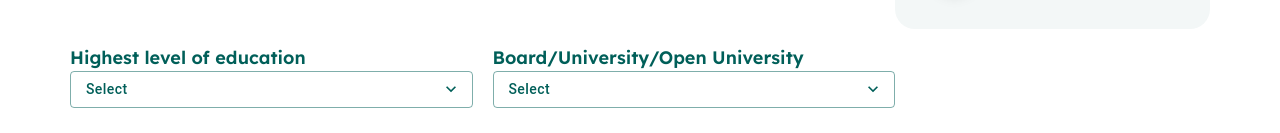
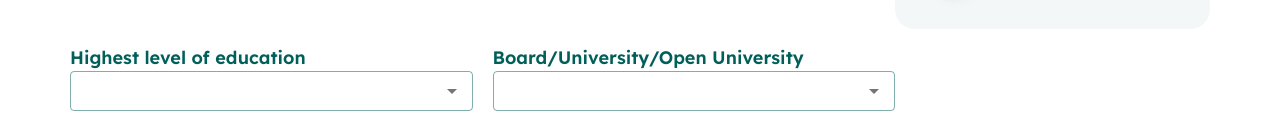
Before and after one commit to mayurkukade/Salaryfy, a React (Vite) app in the folder salaryfy/: page /questionnaire/fresher-profile-upload in a window 1280 px wide. Shown: the part 647-780 px from the top of the page. Built offline with nearby package versions, Linux system fonts and the light colour scheme.

Commit message:
did changes

```diff
--- a/salaryfy/src/features/api-integration/profile-qualification/profile-qualification.slice.ts
+++ b/salaryfy/src/features/api-integration/profile-qualification/profile-qualification.slice.ts
@@ -14,10 +14,14 @@ const profileQualificationSlice = apiSlice.injectEndpoints({
         body: payload
       }),
       invalidatesTags: ['get-profile-qualiication']
+    }),
+    universitySuggestions: builder.query({
+      query: (userInput: string) => `/ESuggest/get-suggestions?userInput=${encodeURIComponent(userInput)}&education=Graduation`,
+      providesTags: ['get-universities']
     })
   }),
 });
 
-export const { useLazyGetProfileQuery, useSaveProfileMutation } = profileQualificationSlice;
+export const { useLazyGetProfileQuery, useSaveProfileMutation, useLazyUniversitySuggestionsQuery } = profileQualificationSlice;
 
 export default profileQualificationSlice;
--- a/salaryfy/src/features/apiSlice.ts
+++ b/salaryfy/src/features/apiSlice.ts
@@ -4,6 +4,6 @@ import { createApi,fetchBaseQuery } from "@reduxjs/toolkit/query/react";
 import APP_CONSTANTS from "../contants/app.contants";
 export const  apiSlice = createApi({
     baseQuery:fetchBaseQuery({baseUrl: APP_CONSTANTS.SERVER_URL}),
-    tagTypes:["User", "Jobs", "jobs-filter", "job-id", "user-id", "user-resume", "user-files", "upcoming-interviews", "get-profile-qualiication", "jobs-recommended", "get-user-skills", "set-user-skills"],
+    tagTypes:["User", "Jobs", "jobs-filter", "job-id", "user-id", "user-resume", "user-files", "upcoming-interviews", "get-profile-qualiication", "jobs-recommended", "get-user-skills", "set-user-skills", "get-universities"],
     endpoints: (builder) => ({}),
 })
--- a/salaryfy/src/modules/questionnaire/pages/fresher-profile-upload.page.tsx
+++ b/salaryfy/src/modules/questionnaire/pages/fresher-profile-upload.page.tsx
@@ -1,8 +1,8 @@
-import { Button, TextField } from "@mui/material";
+import { Autocomplete, AutocompleteChangeDetails, AutocompleteChangeReason, Button, Menu, MenuItem, TextField } from "@mui/material";
 import DropdownMenu from "../../../components/DropdownMenu";
 import { HavingDoubts } from "../components/having-doubts.component";
 import KeyboardArrowDownIcon from "@mui/icons-material/KeyboardArrowDown";
-import { ChangeEvent, useEffect, useRef, useState } from "react";
+import { ChangeEvent, SyntheticEvent, useEffect, useRef, useState } from "react";
 import { FILE_UPLOAD_TYPES } from "../constants/file-upload.enum";
 import { useLazyGetUserSkillsQuery, useSetUserSkillsMutation, useUploadFileMutation } from "../../../features/api-integration/user-profile/user-profile.slice";
 import { useSelector } from "react-redux";
@@ -14,6 +14,7 @@ import { QuestionnaireHttpClient } from "../services/questionnaire.service";
 import { CommonUtilities } from "../../../utils/common.utilities";
 import { EducationalSkillsType, FresherProfileUploadService, INITIAL_EDUCATIONAL_SKILLS } from "../services/fresher-profile-upload.service";
 import { BOARD_LIST, HIGHEST_EDUCATION, HIGHEST_EDUCATION_LIST, STREAM_LIST, STREAM_NOBOARD_LIST } from "../constants/fresher-profile-upload.list";
+import { useLazyUniversitySuggestionsQuery } from "../../../features/api-integration/profile-qualification/profile-qualification.slice";
 // import BottomPageNavigationBar from "../components/bottom-navigation-bar.component";
 
 export default function FresherProfileUploadPage() {
@@ -38,6 +39,7 @@ function FresherProfileUpload() {
   const [fileUploadPost] = useUploadFileMutation();
   const [getUserSkills] = useLazyGetUserSkillsQuery();
   const [setUserSkills] = useSetUserSkillsMutation();
+  const [getUniversities] = useLazyUniversitySuggestionsQuery();
   const userId = useSelector((state: RootState) => state.authSlice.userId);
   const [skills, setSkills] = useState<Set<string>>(new Set([]));
   const httpClient: QuestionnaireHttpClient = new QuestionnaireHttpClient();
@@ -64,6 +66,21 @@ function FresherProfileUpload() {
     }
 
   }, [educationalSkills.highestEducationList]);
+
+  function onBoardUniversityFieldInput(value: string) {
+    const selectedHighestEducation = educationalSkills.highestEducationList.find(e => e.selected);
+    if (selectedHighestEducation?.value !== HIGHEST_EDUCATION.MATRIC && selectedHighestEducation?.value !== HIGHEST_EDUCATION.INTER) {
+
+      httpClient.request( getUniversities(value) )
+        .pipe(
+          concatMap(async ({ data: { list: response } }) => response)
+        )
+        .subscribe(
+          (response) => console.log(response),
+          (error) => console.log(error)
+        )
+    }
+  }
 
 
   async function onDocumentUploadEvent(documentType: FILE_UPLOAD_TYPES, documentFile: File) {
@@ -125,16 +142,13 @@ function FresherProfileUpload() {
     console.log('event not handled');
   }
 
-  function onHighestLevelEducationChangeHandler(value: string) {
-    setEducationalSkills((educationalSkills) => fresherProfileUploadService.onHighestLevelEducationChange(educationalSkills, value));
+  function onHighestLevelEducationChangeHandler(value: string | null) {
+    if (value) setEducationalSkills((educationalSkills) => fresherProfileUploadService.onHighestLevelEducationChange(educationalSkills, value));
   }
 
   return (
     <>
-      <div
-        className="flex flex-col md:flex-row md:justify-between "
-      // style={{ border: "2px solid black" }}
-      >
+      <div className="flex flex-col md:flex-row md:justify-between">
         <div>
           <div>
             <div className="flex mb-[2em]">
@@ -176,9 +190,7 @@ function FresherProfileUpload() {
                   Highest level of education
                 </div>
                 <div>
-                  <DropdownMenu
-                    endIcon={<KeyboardArrowDownIcon />}
-                    label={educationalSkills?.highestEducationList?.find(e => e.selected)?.value || "Select"}
+                  <TextFieldDropDown
                     options={educationalSkills.highestEducationList.map(e => e.value)}
                     onOptionClick={onHighestLevelEducationChangeHandler}
                   />
@@ -189,10 +201,9 @@ function FresherProfileUpload() {
                   Board/University/Open University
                 </div>
                 <div>
-                  <DropdownMenu
-                    endIcon={<KeyboardArrowDownIcon />}
-                    label={educationalSkills?.boardList?.find(e => e.selected)?.value || "Select"}
+                  <TextFieldDropDown
                     options={educationalSkills.boardList.map(e => e.value)}
+                    onTextInput={onBoardUniversityFieldInput}
                   />
                 </div>
               </div>
@@ -217,6 +228,12 @@ function FresherProfileUpload() {
                     inputProps={{ style: { height: "100%" } }}
                     size="small"
                   />
+                </div>
+              </div>
+              <div>
+                <div className="text-[#005F59] text-[1.8em] font-semibold">University/Open University</div>
+                <div className="flex flex-col">
+                  {/* <TextFieldDropDown /> */}
                 </div>
               </div>
             </div>
@@ -286,6 +303,18 @@ function FresherProfileUpload() {
         </div>
       </div>
     </>
+  );
+}
+
+function TextFieldDropDown({ options, onOptionClick, onTextInput }: { options: Array<string>, onOptionClick?: (v: string | null) => void, onTextInput?: (v: string) => void }) {
+  function onTextInput$(event: ChangeEvent<HTMLInputElement>) {
+    if (onTextInput) { onTextInput(event.currentTarget.value); }
+  }
+  function onFieldChange(_event: React.ChangeEvent<object>, newValue: string | null): void {
+    if (onOptionClick) { onOptionClick(newValue); }
+  }
+  return (
+    <Autocomplete options={options} onChange={onFieldChange} size="small" renderInput={(params) => <TextField onChange={onTextInput$} {...params} />} />
   );
 }
 
```
